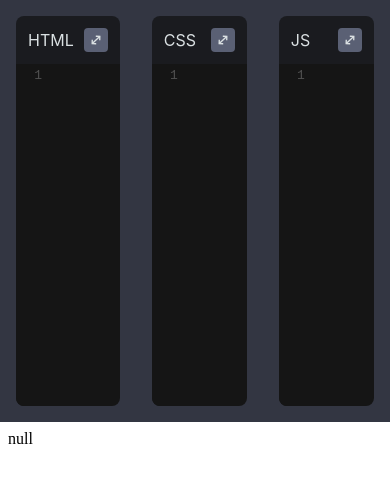
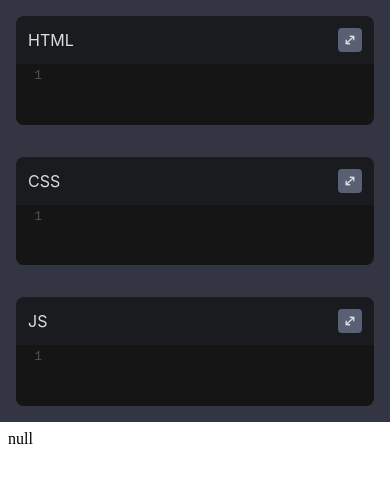
Before and after one commit to s-ashwin/Codepen, a React (Create React App) app: page / in a window 390 px wide. Shown: the top 482 px of the page. Built offline with nearby package versions, Linux system fonts and the light colour scheme.

Commit message:
made the layout responsive

```diff
--- a/src/index.css
+++ b/src/index.css
@@ -70,3 +70,9 @@ iframe{
   margin: none;
   border: none;
 }
+@media only screen and (max-width: 600px) {
+  .panel {
+    flex-direction: column;
+    overflow: auto;
+  }
+}
```
